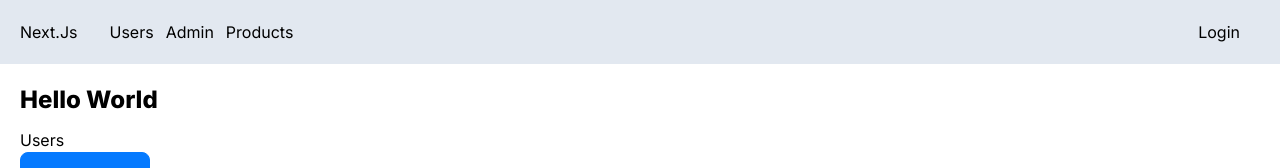
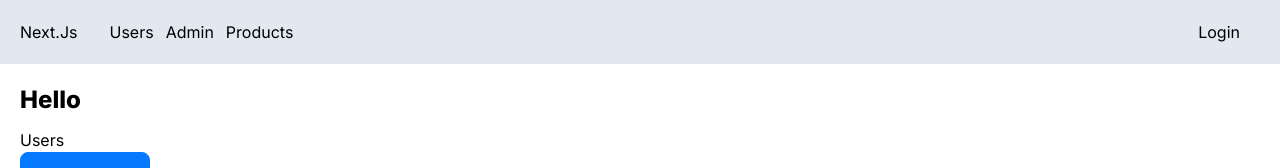
Before and after one commit to danielu35/next.js-app, a Next.js app: page / in a window 1280 px wide. Shown: the top 168 px of the page. Built offline with nearby package versions, Linux system fonts and the light colour scheme; no server answers.

Commit message:
accessing session on the server side

```diff
--- a/app/api/auth/[...nextauth]/route.ts
+++ b/app/api/auth/[...nextauth]/route.ts
@@ -1,11 +1,13 @@
 import NextAuth from "next-auth/next";
 import GoogleProvider from "next-auth/providers/google";
 
-const handler = NextAuth({
+export const authOptions = {
     providers: [GoogleProvider({
         clientId: process.env.GOOGLE_CLIENT_ID!,
         clientSecret: process.env.GOOGLE_CLIENT_SECRET!
     })]
-});
+}
+
+const handler = NextAuth(authOptions);
 
 export { handler as GET, handler as POST }
--- a/app/page.tsx
+++ b/app/page.tsx
@@ -1,10 +1,13 @@
 import Link from "next/link";
 import PorductCard from "./components/PorductCard";
+import { getServerSession } from "next-auth";
+import { authOptions } from "./api/auth/[...nextauth]/route";
 
-export default function Home() {
+export default async function Home() {
+  const session = await getServerSession(authOptions);
   return (
     <main>
-      <h1>Hello World</h1>
+      <h1>Hello {session && <span>{session.user!.name}</span>}</h1>
       <Link href="/users">Users</Link>
       <PorductCard />
     </main>
```
